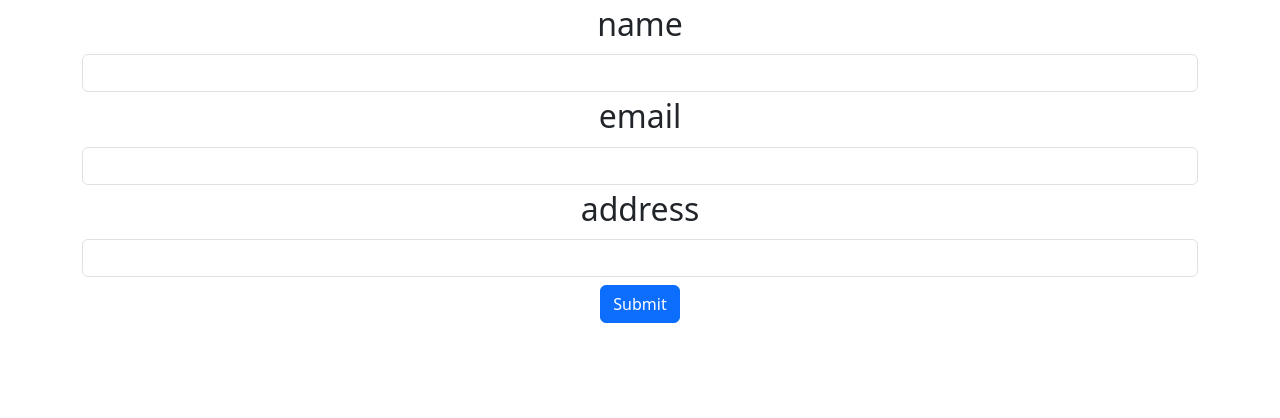
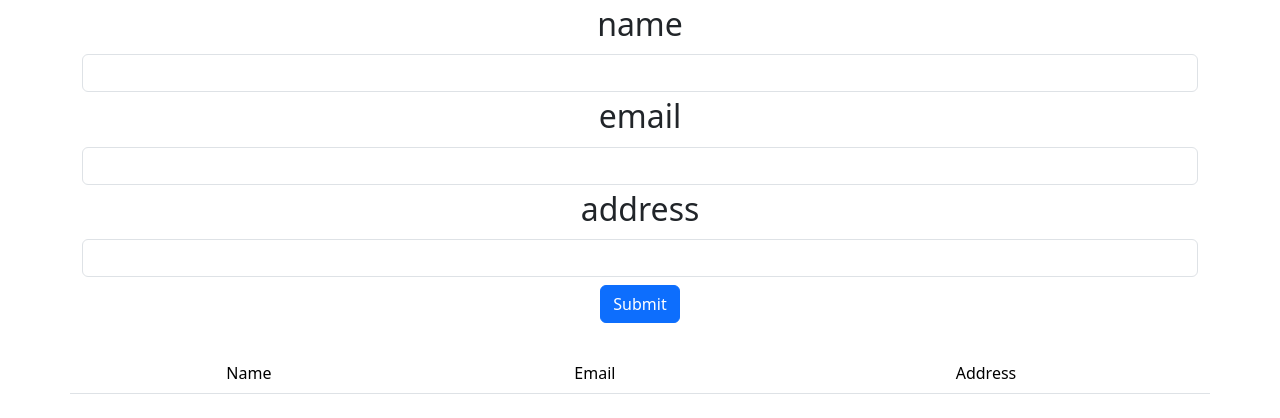
Before and after one commit to 1Snake001/react-crud-typescript, a React (Create React App) app: page / in a window 1280 px wide. Shown: the top 418 px of the page. Built offline with nearby package versions, Linux system fonts and the light colour scheme.

Commit message:
services class with add new user and get all users functions was implemented

```diff
--- a/package.json
+++ b/package.json
@@ -12,6 +12,8 @@
     "@types/react-dom": "^18.0.0",
     "and": "^0.0.3",
     "bootstrap": "^5.3.0",
+    "firebase": "^9.23.0",
+    "firestore": "^1.1.6",
     "react": "^18.2.0",
     "react-dom": "^18.2.0",
     "react-scripts": "5.0.1",
--- a/src/App.tsx
+++ b/src/App.tsx
@@ -1,11 +1,13 @@
 import React from "react";
 import "./style/App.scss";
 import Form from "./components/Form";
+import Table from "./components/Table";
 
 function App() {
   return (
     <div className="App">
       <Form />
+      <Table/>
     </div>
   );
 }
--- a/src/components/Form.tsx
+++ b/src/components/Form.tsx
@@ -146,7 +146,7 @@ const Form = () => {
     setIsFormValid(false);
 
     if (isValid) {
-      console.log(isValid);
+      console.log(inputValues);
       setIsFormValid(true);
     }
   }
--- /dev/null
+++ b/src/components/Table.tsx
@@ -0,0 +1,17 @@
+import React from "react";
+
+const Table = () => {
+  return (
+    <table className="table table-striped container">
+      <thead>
+        <tr>
+          <td>Name</td>
+          <td>Email</td>
+          <td>Address</td>
+        </tr>
+      </thead>
+    </table>
+  );
+};
+
+export default Table;
--- a/src/style/App.scss
+++ b/src/style/App.scss
@@ -16,3 +16,7 @@ html {
     margin-top: 0.5em;
   }
 }
+
+.table{
+  margin-top: 30px;
+}
```
Also changed, not shown: src/services/services.ts (added, +22 -0 lines), 1 other file (tests, documents, lock files or other folders).
